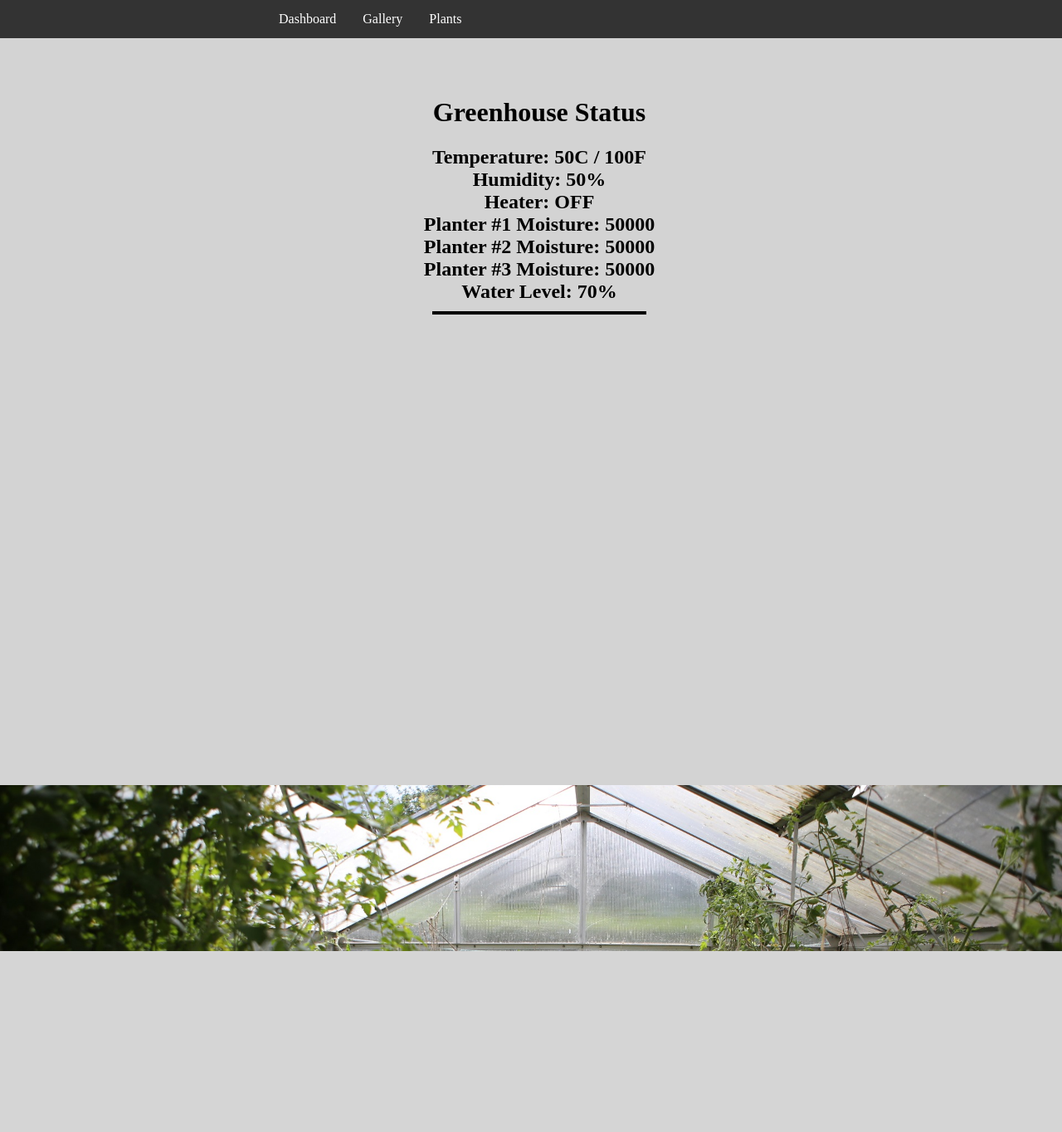
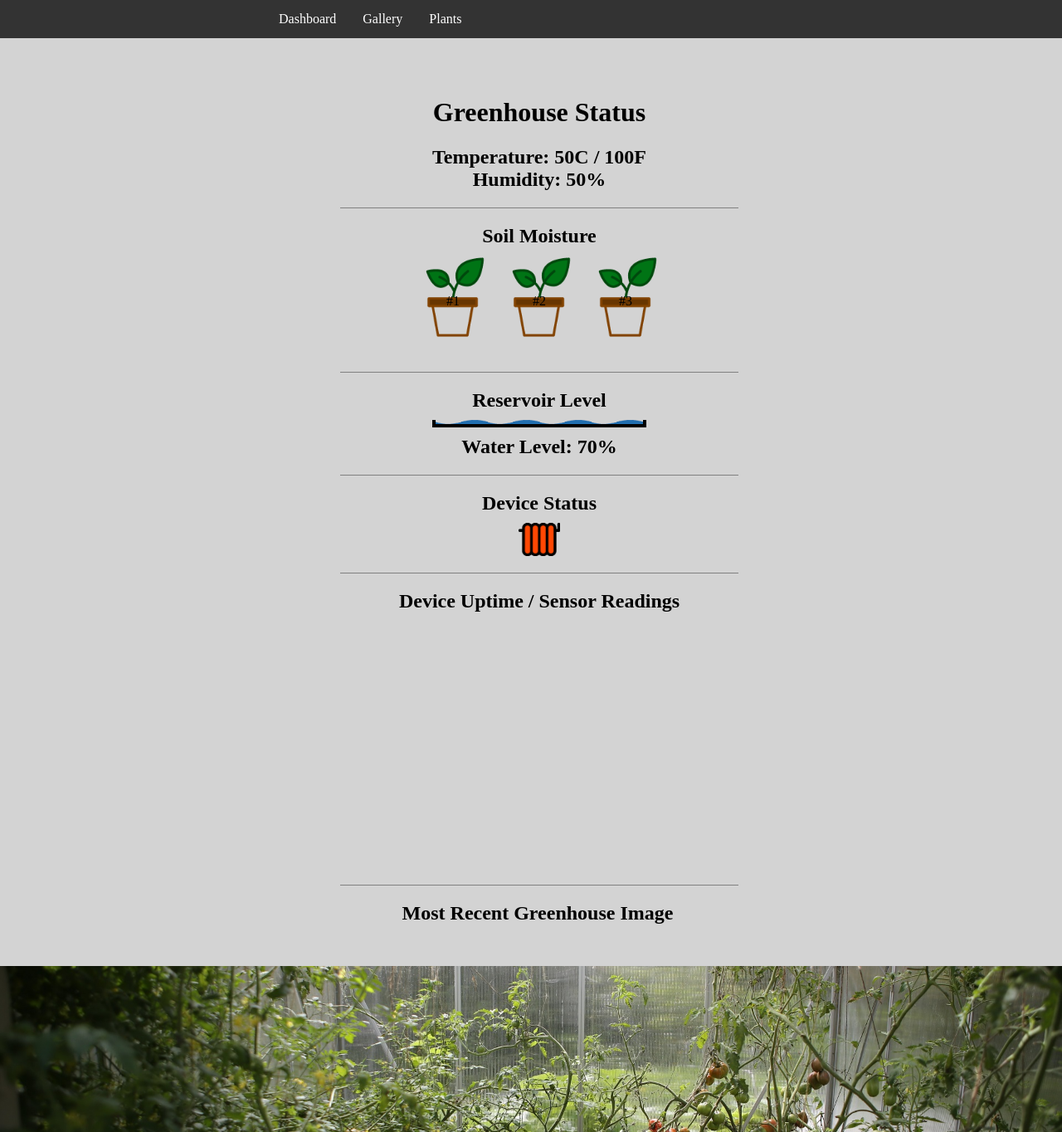
Before and after one commit to BrettMeirhofer/DjangoGreenhouse, a Django app: page / in a window 1280 px wide. Shown: the whole page at 83% size. Before the commit the page ends 1146 px from the top, so only its background shows below. Run offline with Django 4.2, Linux system fonts and the light colour scheme; data that the repository does not hold is empty; a map, chart or similar area stays blank.

Commit message:
Improved dashboard/plants pages
- Added tooltip template to base_site.css
- Split some css to dashboard.css
- Renamed js for dashboard to dashboard.js
- Added heater icon to dashboard that displays heater status
- Added icons for representing plant soil moisture levels
- Added section titles and breaks to make the dashboard more readable
- Added list display of dates for DatedImages
- Added conversion from numerical to text for soil moisture
- Added age in days to plants table
- Added soil status to plants table

```diff
--- a/GreenhouseSite/Sensors/admin.py
+++ b/GreenhouseSite/Sensors/admin.py
@@ -21,7 +21,11 @@ class DeviceStatusAdmin(admin.ModelAdmin):
     list_display = ["device", "status", "status_datetime"]
 
 
+@admin.register(models.DatedImage)
+class DatedImageAdmin(admin.ModelAdmin):
+    list_display = ["date"]
+
+
 admin.site.register(models.ReadingType)
 admin.site.register(models.SensorType)
 admin.site.register(models.Device)
-admin.site.register(models.DatedImage)
--- a/GreenhouseSite/Sensors/models.py
+++ b/GreenhouseSite/Sensors/models.py
@@ -25,6 +25,9 @@ class Sensor(models.Model):
 
     def __str__(self):
         return self.sensor_name
+
+    def latest_value(self):
+        return Reading.objects.filter(sensor_id=self.id).latest("reading_datetime").value
 
 
 # Describes a measurement taken by a sensor at a date_time
--- a/GreenhouseSite/Sensors/static/Sensors/css/base_site.css
+++ b/GreenhouseSite/Sensors/static/Sensors/css/base_site.css
@@ -111,17 +111,35 @@ body {
     margin: auto;
 }
 
-#water_tank {
-    background-repeat: repeat-x;
-    background-size: 62.5px 62.5px;
+.tooltip {
+  position: relative;
+  display: inline-block;
 }
 
-#tank {
-    width: 250px;
-    margin: auto;
-    margin-top: 10px;
-    margin-bottom: 10px;
-    border-style: solid;
-    border-width: 0px 4px 4px 4px;
+.tooltip .tooltiptext {
+  visibility: hidden;
+  width: 120px;
+  background-color: black;
+  color: #fff;
+  text-align: center;
+  border-radius: 6px;
+  padding: 5px 0;
 
+  /* Position the tooltip */
+  position: absolute;
+  z-index: 1;
+  bottom: 100%;
+  left: 50%;
+  margin-left: -60px;
 }
+
+.tooltip:hover .tooltiptext {
+  visibility: visible;
+}
+
+hr {
+    height: 1px;
+    background-color: Gray;
+    margin: 20px 30%;
+    border-style: none;
+}
--- /dev/null
+++ b/GreenhouseSite/Sensors/static/Sensors/css/dashboard.css
@@ -0,0 +1,66 @@
+#water_tank {
+    background-color: #216eaf;
+}
+
+#wave_tank {
+    background-repeat: repeat-x;
+    background-size: 62.5px 5px;
+    height: 5px;
+}
+
+#tank {
+    width: 250px;
+    margin: auto;
+    margin-top: 10px;
+    margin-bottom: 10px;
+    border-style: solid;
+    border-width: 0px 4px 4px 4px;
+}
+
+#heater_container {
+    position: relative;
+    margin: auto;
+    height: 40px;
+    width: 50px;
+    display: block;
+    margin-top: 10px;
+    margin-bottom: 10px;
+}
+
+#heater_on {
+    position: absolute;
+    height: 100%;
+    width: 100%;
+    left: 0;
+    bottom: 0;
+}
+
+#heater_off {
+    position: absolute;
+    height: 100%;
+    width: 100%;
+    left: 0;
+    bottom: 0;
+}
+
+.pot_container {
+    display: inline-block;
+    text-align: center;
+    position: relative;
+}
+
+.pot_title {
+    position: absolute;
+    bottom: 33%;
+    left: 42%;
+}
+
+.pot {
+    height: 100px;
+    width: 100px;
+}
+
+#pots {
+    margin-top: 10px;
+    margin-bottom: 10px;
+}
--- a/GreenhouseSite/Sensors/static/Sensors/js/update_sensor_status.js
+++ b/GreenhouseSite/Sensors/static/Sensors/js/dashboard.js
@@ -12,26 +12,21 @@ $(document).ready(function () {
             water_text.text(data.readings[2] + "%")
             water_percent = data.readings[2]
             $("#air_tank").css("height", 100 - data.readings[2])
-            $("#water_tank").css("height", data.readings[2])
+            $("#water_tank").css("height", data.readings[2] - 5)
             $("#Soil1").text(data.readings[3])
             $("#Soil2").text(data.readings[4])
             $("#Soil3").text(data.readings[5])
-            if (data.readings[2] < 40){
-                $("#water").css("color", "red");
-            }
-            else if (data.readings[2] < 60){
-                $("#water").css("color", "yellow");
-            }
-            else{
-                $("#water").css("color", "green");
-            }
             if (data.heater){
                 heater_status = "ON"
+                $("#heater_on").css("visibility", "visible")
+                $("#heater_off").css("visibility", "hidden")
             }
             else{
                 heater_status = "OFF"
+                $("#heater_on").css("visibility", "hidden")
+                $("#heater_off").css("visibility", "visible")
             }
-            $("#heater").text(heater_status)
+            $("#heater_tooltip").text("Heater: " + heater_status)
 
         }
     })
--- a/GreenhouseSite/Sensors/views/request.py
+++ b/GreenhouseSite/Sensors/views/request.py
@@ -30,14 +30,16 @@ def get_heater_series(request):
 
 # Returns a json of most recent sensor data / device status
 def request_sensor_data(request):
-    temp = models.Reading.objects.filter(sensor_id=2).filter(reading_type_id=1).latest("reading_datetime").value
-    humd = models.Reading.objects.filter(sensor_id=2).filter(reading_type_id=2).latest("reading_datetime").value
-    water = models.Reading.objects.filter(reading_type_id=3).latest("reading_datetime").value
-    heater = models.DeviceStatus.objects.filter(device_id=1).latest("status_datetime").status
+    temp = models.Reading.objects.filter(sensor__sensor_name="Lower").filter(reading_type_id=1).latest("reading_datetime").value
+    humd = models.Reading.objects.filter(sensor__sensor_name="Lower").filter(reading_type_id=2).latest("reading_datetime").value
+    water = models.Reading.objects.filter(sensor__sensor_name="Reservoir Sonar").latest("reading_datetime").value
+    heater = models.DeviceStatus.objects.filter(device__device_name="Heater").latest("status_datetime").status
     json_output = {"readings": [temp, humd, int(water)], "heater": heater}
     soil_sensors = [5, 6, 7]
+
     for sensor in soil_sensors:
         moisture = models.Reading.objects.filter(sensor_id=sensor).latest("reading_datetime").value
-        json_output["readings"].append(moisture)
+        status = helper.find_soil_status(moisture)
+        json_output["readings"].append(status)
 
     return HttpResponse(json.dumps(json_output), content_type="application/json")
--- a/GreenhouseSite/Sensors/views/view_helpers.py
+++ b/GreenhouseSite/Sensors/views/view_helpers.py
@@ -71,3 +71,12 @@ def sensor_series(parameters, y_adjust=None, file="AvgSensorSeries.sql"):
     response_data["y"].reverse()
     response_data["label"].reverse()
     return response_data
+
+
+def find_soil_status(value):
+    soil_status = [[0, "Very Wet"], [40000, "Wet"], [50000, "Dry"], [55000, "Very Dry"]]
+    soil_status.reverse()
+    for status in soil_status:
+        if value > status[0]:
+            return status[1]
+    return "Error"
--- a/GreenhouseSite/templates/admin/dashboard.html
+++ b/GreenhouseSite/templates/admin/dashboard.html
@@ -6,7 +6,8 @@
 {% block extrahead %}{{ block.super }}
     <script src="https://ajax.googleapis.com/ajax/libs/jquery/3.4.1/jquery.min.js"></script>
     <script src="https://cdn.jsdelivr.net/npm/chart.js"></script>
-    <script src="{% static 'Sensors/js/update_sensor_status.js' %}"></script>
+    <script src="{% static 'Sensors/js/dashboard.js' %}"></script>
+    <link rel="stylesheet" href="{% static 'Sensors/css/dashboard.css' %}">
 {% endblock %}
 
 {% block extrabody %}{{ block.super }}
@@ -25,38 +26,53 @@
             <h2>Humidity: </h2>
             <h2 id="humd">50%</h2>
         </div>
-
-        <div>
-            <h2>Heater: </h2>
-            <h2 id="heater">OFF</h2>
+        <hr>
+        <h2>Soil Moisture</h2>
+        <div id="pots">
+            <div class="pot_container">
+                <img class="pot" src="{% static 'Sensors/png/PottedPlant.png' %}">
+                <p class="pot_status" id="Soil1"></p>
+                <p class="pot_title">#1</p>
+            </div>
+            <div class="pot_container">
+                <img class="pot" src="{% static 'Sensors/png/PottedPlant.png' %}">
+                <p class="pot_status" id="Soil2"></p>
+                <p class="pot_title">#2</p>
+            </div>
+            <div class="pot_container">
+                <img class="pot" src="{% static 'Sensors/png/PottedPlant.png' %}">
+                <p class="pot_status" id="Soil3"></p>
+                <p class="pot_title">#3</p>
+            </div>
         </div>
-        <div>
-            <h2>Planter #1 Moisture: </h2>
-            <h2 id="Soil1">50000</h2>
+        <hr>
+        <h2>Reservoir Level</h2>
+        <div id="tank">
+            <div id="air_tank"></div>
+            <div id="wave_tank" style="background-image: url('{% static "Sensors/png/wave.png" %}')"></div>
+            <div id="water_tank"></div>
         </div>
-        <div>
-            <h2>Planter #2 Moisture: </h2>
-            <h2 id="Soil2">50000</h2>
-        </div>
-        <div>
-            <h2>Planter #3 Moisture: </h2>
-            <h2 id="Soil3">50000</h2>
-        </div>
-
         <div>
             <h2>Water Level: </h2>
             <h2 id="water">70%</h2>
         </div>
-        <div id="tank">
-            <div id="air_tank"></div>
-            <div id="water_tank" style="background-image: url('{% static "Sensors/png/wave.png" %}')"></div>
+        <hr>
+        <h2>Device Status</h2>
+        <div id="heater_container" class="tooltip">
+            <img id="heater_off" src="{% static 'Sensors/png/HeaterOff.png' %}">
+            <img id="heater_on" src="{% static 'Sensors/png/HeaterOn.png' %}">
+            <span class="tooltiptext" id="heater_tooltip"></span>
         </div>
+        <hr>
+        <h2>Device Uptime / Sensor Readings</h2>
         <div class="center">
             <canvas id="chart1" class="canvas_graph"></canvas>
             <canvas id="chart2" class="canvas_graph"></canvas>
             <canvas id="chart3" class="canvas_graph"></canvas>
             <canvas id="chart4" class="canvas_graph"></canvas>
         </div>
+        <hr>
+        <h2>Most Recent Greenhouse Image</h2>
         <img src="{{img_url}}">
     </div>
 {% endblock %}
--- a/GreenhouseSite/templates/admin/plants.html
+++ b/GreenhouseSite/templates/admin/plants.html
@@ -15,12 +15,16 @@
                 <th>Type</th>
                 <th>Status</th>
                 <th>Sprout Date</th>
+                <th>Age(Days)</th>
+                <th>Soil Status</th>
             </tr>
             {% for plant in plants %}
                 <tr>
                     <td>{{plant.plant_type}}</td>
                     <td>{{plant.plant_status}}</td>
                     <td>{{plant.date_sprouted}}</td>
+                    <td>{{plant.age}}</td>
+                    <td>{{plant.soil_status}}</td>
                 </tr>
             {% endfor %}
         </table>
```
Also changed, not shown: GreenhouseSite/Plants/models.py (+15 -0 lines), GreenhouseSite/Sensors/static/Sensors/js/thermometer.js (added, +80 -0 lines), GreenhouseSite/Sensors/static/Sensors/png/HeaterOff.png (added), GreenhouseSite/Sensors/static/Sensors/png/HeaterOn.png (added), GreenhouseSite/Sensors/static/Sensors/png/PottedPlant.png (added), GreenhouseSite/Sensors/static/Sensors/png/wave.png, GreenhouseSite/images/background.jpg (added).
